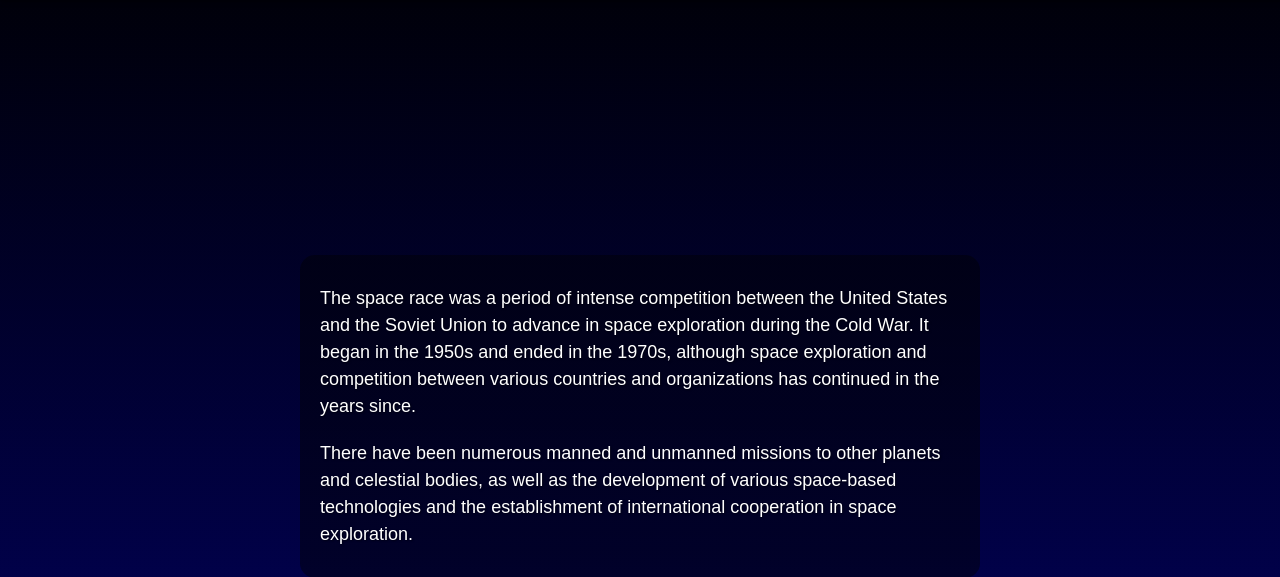
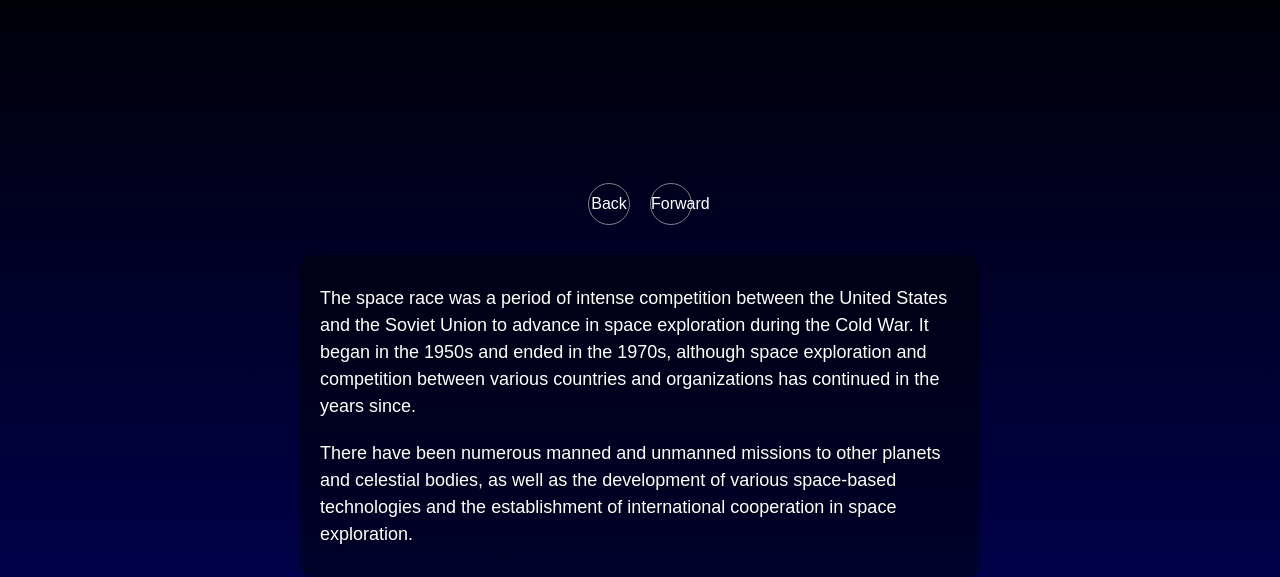
Before and after one commit to dstock3/spacerace, a Flask app: template templates/index.html in a window 1280 px wide. Shown: the part 92-669 px from the top of the page. Run offline with Flask 2, Linux system fonts and the light colour scheme; the template is opened without the code that fills it, so the values that code supplies are empty.

Commit message:
working on back and forward buttons for img slideshow.

```diff
--- a/static/css/style.css
+++ b/static/css/style.css
@@ -213,7 +213,6 @@ h1 {
   }
 
 
-
 .slides img {
     display: none;
 }
@@ -238,6 +237,37 @@ h1 {
     from {opacity: 0}
     to {opacity: 1}
 }
+
+.img-selector {
+    display: flex;
+    justify-content: space-between;
+    margin: 20px 0;
+  }
+
+.back,
+.forward {
+    width: 40px;
+    height: 40px;
+    border: 1px solid gray;
+    border-radius: 50%;
+    text-align: center;
+    line-height: 40px;
+    cursor: pointer;
+}
+
+.back:hover,
+.forward:hover {
+    background-color: lightgray;
+}
+
+.back {
+    margin-right: 10px;
+}
+
+.forward {
+    margin-left: 10px;
+}
+
 
 @media (max-width: 600px) {
     body {
--- a/static/js/home.js
+++ b/static/js/home.js
@@ -1,5 +1,5 @@
 var slideIndex = 0;
-showSlides();
+let timeout;
 
 function showSlides() {
   let i;
@@ -12,7 +12,7 @@ function showSlides() {
     slideIndex = 0;
   }
   slides[slideIndex].style.display = "block";
-  setTimeout(showSlides, 6000);
+  timeout = setTimeout(showSlides, 6000);
 }
 
 let images = document.querySelectorAll("img");
@@ -22,3 +22,27 @@ images.forEach(img => {
   img.style.width = `${parent.offsetWidth}px`;
   img.style.height = `${parent.offsetHeight}px`;
 });
+
+document.addEventListener('DOMContentLoaded', function() {
+  var back = document.querySelector('.back');
+  var forward = document.querySelector('.forward');
+  var slides = Array.from(document.querySelector(".slides").children);
+
+  back.addEventListener('click', function() {
+    clearTimeout(timeout);
+    slideIndex--;
+    if (slideIndex < 0) {
+      slideIndex = slides.length - 1;
+    }
+    showSlides();
+  });
+
+  forward.addEventListener('click', function() {
+    clearTimeout(timeout);
+    slideIndex++;
+    if (slideIndex >= slides.length) {
+      slideIndex = 0;
+    }
+    showSlides();
+  });
+});
--- a/templates/index.html
+++ b/templates/index.html
@@ -16,6 +16,11 @@
         </div>
     </div>
 
+    <div class="img-selector">
+        <div class="back">Back</div>
+        <div class="forward">Forward</div>
+    </div>
+
     <div class="space-info-container">
         <p class="space-info">The space race was a period of intense competition between the United States and the Soviet Union to advance in space exploration during the Cold War. It began in the 1950s and ended in the 1970s, although space exploration and competition between various countries and organizations has continued in the years since.</p>
         <p class="space-info">There have been numerous manned and unmanned missions to other planets and celestial bodies, as well as the development of various space-based technologies and the establishment of international cooperation in space exploration.</p>
```
Lines whose indentation alone changed are shown as unchanged.
